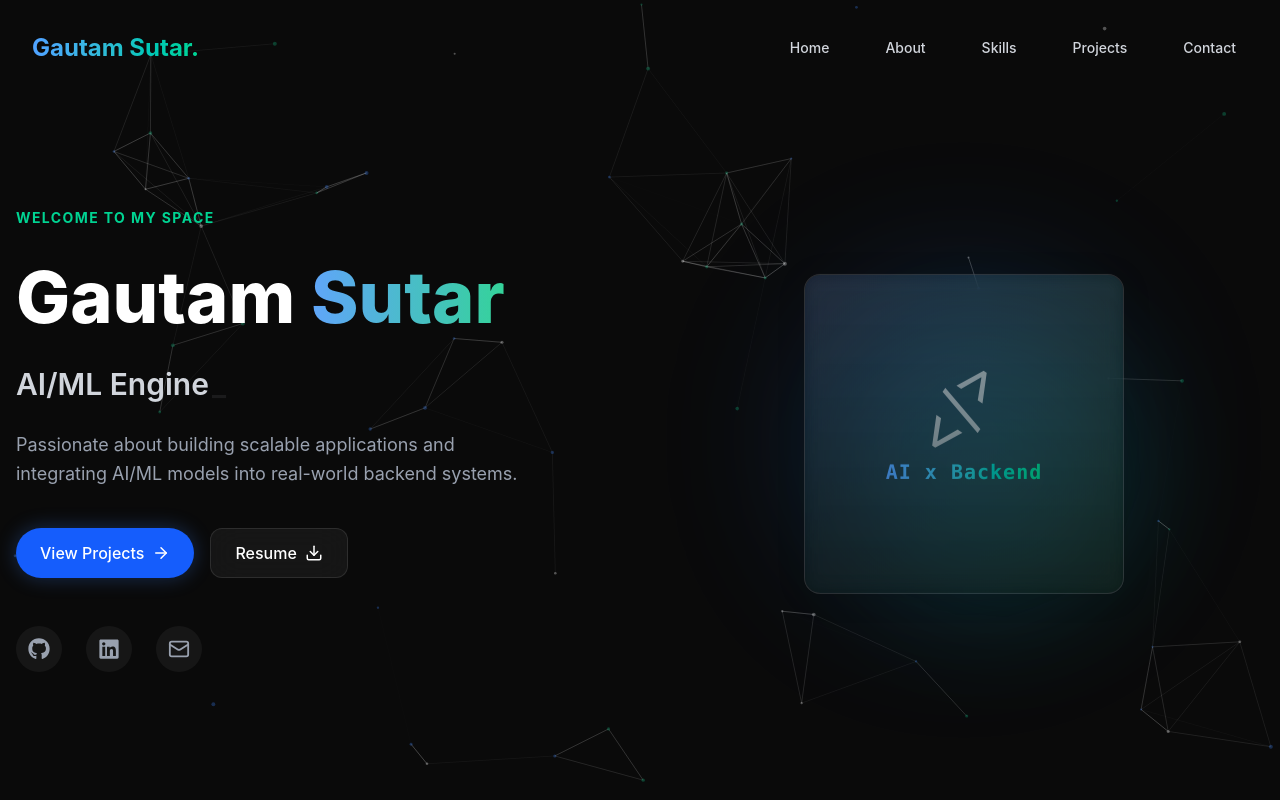
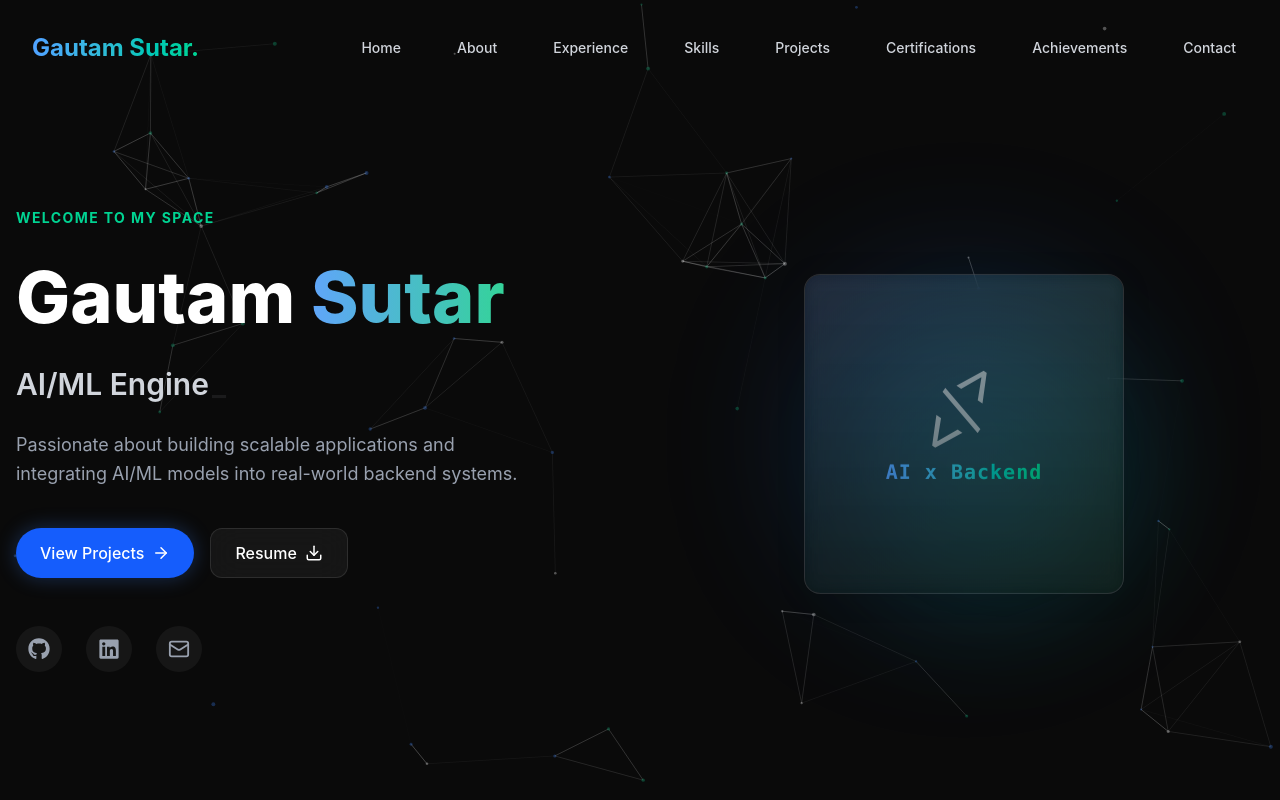
Before and after one commit to GautamSutar/Gautam-Sutar-Portfolio, a React (Vite) app: page / in a window 1280 px wide. Shown: the top 800 px of the page. Built offline with nearby package versions, Linux system fonts and the light colour scheme.

Commit message:
navbar updated

```diff
--- a/src/components/Navbar.jsx
+++ b/src/components/Navbar.jsx
@@ -5,8 +5,11 @@ import { Menu, X } from 'lucide-react';
 const navLinks = [
   { name: 'Home', href: '#home' },
   { name: 'About', href: '#about' },
+  { name: 'Experience', href: '#experience' },
   { name: 'Skills', href: '#skills' },
   { name: 'Projects', href: '#projects' },
+  { name: 'Certifications', href: '#certificates' },
+  { name: 'Achievements', href: '#achievements' },
   { name: 'Contact', href: '#contact' },
 ];
 
```
